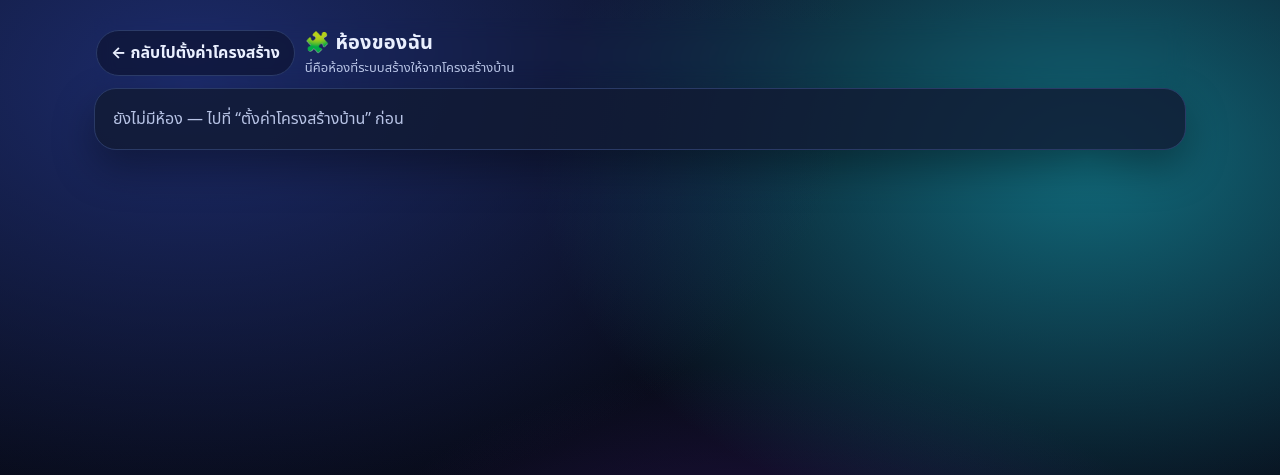
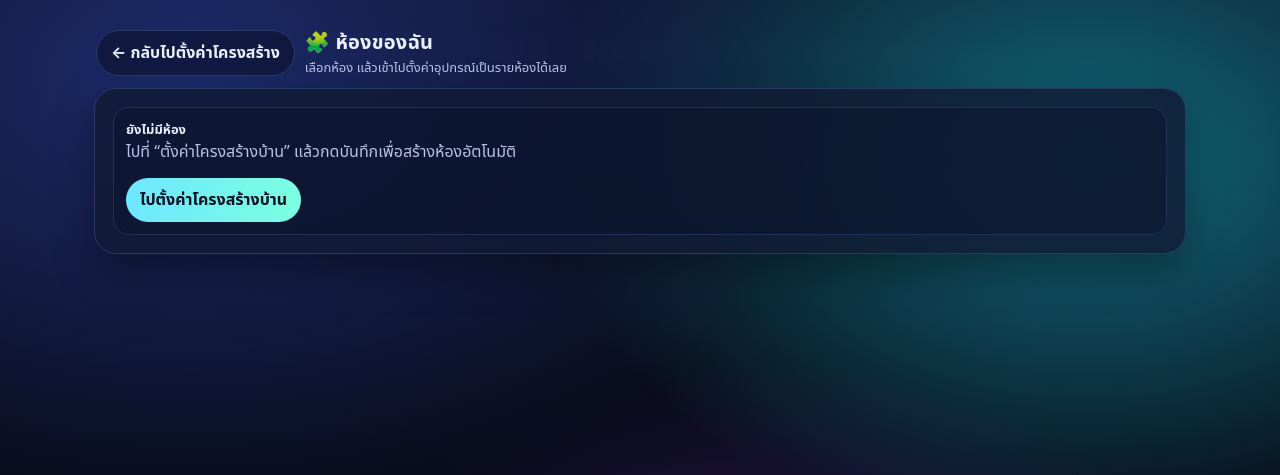
Before and after one commit to apiwatMea/energy-life, a Flask app: page /rooms-setup in a window 1280 px wide. Shown: the top 475 px of the page. Run offline with Flask 3, Linux system fonts and the light colour scheme; the visitor is signed in with stand-in values (Sample User, id 1); data comes from the database, SQL or seed files in the repository; data that the repository does not hold is empty.

Commit message:
Update rooms_setup.html

```diff
--- a/templates/rooms_setup.html
+++ b/templates/rooms_setup.html
@@ -13,7 +13,7 @@
       <a class="btn" href="{{ url_for('house_setup') }}">← กลับไปตั้งค่าโครงสร้าง</a>
       <div>
         <div class="title">🧩 ห้องของฉัน</div>
-        <div class="subtitle">นี่คือห้องที่ระบบสร้างให้จากโครงสร้างบ้าน</div>
+        <div class="subtitle">เลือกห้อง แล้วเข้าไปตั้งค่าอุปกรณ์เป็นรายห้องได้เลย</div>
       </div>
     </div>
   </header>
@@ -32,28 +32,60 @@
     {% endwith %}
 
     {% if rooms|length == 0 %}
-      <div class="muted">ยังไม่มีห้อง — ไปที่ “ตั้งค่าโครงสร้างบ้าน” ก่อน</div>
+      <div class="mini">
+        <div class="mini-title">ยังไม่มีห้อง</div>
+        <div class="muted">ไปที่ “ตั้งค่าโครงสร้างบ้าน” แล้วกดบันทึกเพื่อสร้างห้องอัตโนมัติ</div>
+        <div class="row gap mt">
+          <a class="btn primary" href="{{ url_for('house_setup') }}">ไปตั้งค่าโครงสร้างบ้าน</a>
+        </div>
+      </div>
     {% else %}
+
+      <div class="mini">
+        <div class="mini-title">สรุป</div>
+        <div class="muted">
+          ระบบสร้างห้องทั้งหมด <b>{{ rooms|length }}</b> ห้อง • คลิก “ตั้งค่าอุปกรณ์” เพื่อปรับแอร์/ไฟ/ทีวี ฯลฯ รายห้อง
+        </div>
+      </div>
+
       <div class="grid2 mt">
         {% for rid, r in rooms.items() %}
           {% set aps = (r.appliances or {}) %}
           <div class="mini">
-            <div class="mini-title">{{ rid }}</div>
-            <div class="muted">ประเภท: {{ r.type }}</div>
-            <div class="mt small muted">อุปกรณ์พื้นฐาน: {{ (aps.keys()|list)|join(", ") }}</div>
+            <div class="row between" style="align-items:flex-start;">
+              <div>
+                <div class="mini-title">🏷️ {{ r.label if r.label else rid }}</div>
+                <div class="muted small">รหัสห้อง: <b>{{ rid }}</b></div>
+                <div class="muted">ประเภท: <b>{{ r.type }}</b></div>
+              </div>
+              <div class="row gap">
+                <a class="btn primary" href="{{ url_for('room_detail', rid=rid) }}">ตั้งค่าอุปกรณ์</a>
+              </div>
+            </div>
 
-            <!-- ✅ ปุ่มไปหน้าตั้งค่าอุปกรณ์รายห้อง -->
-            <div class="mt">
-              <a class="btn primary" href="{{ url_for('room_detail', rid=rid) }}">ตั้งค่าอุปกรณ์ในห้องนี้</a>
-            </div>
+            <div class="divider"></div>
+
+            <div class="muted small">อุปกรณ์ในห้อง (พื้นฐาน)</div>
+            {% if aps|length == 0 %}
+              <div class="muted">—</div>
+            {% else %}
+              <div class="mt small">
+                <span class="muted">{{ (aps.keys()|list)|join(", ") }}</span>
+              </div>
+            {% endif %}
           </div>
         {% endfor %}
       </div>
 
       <div class="divider"></div>
-      <div class="muted">
-        ขั้นต่อไป: กดปุ่ม “ตั้งค่าอุปกรณ์ในห้องนี้” เพื่อเข้า /room/&lt;rid&gt;
+
+      <div class="mini">
+        <div class="mini-title">ขั้นต่อไป</div>
+        <div class="muted">
+          1) เข้าไปตั้งค่าแต่ละห้อง → 2) กลับหน้า Home → 3) กด “จำลองไปอีก 1 วัน” เพื่อดูค่าไฟ
+        </div>
       </div>
+
     {% endif %}
   </main>
 </div>
```
